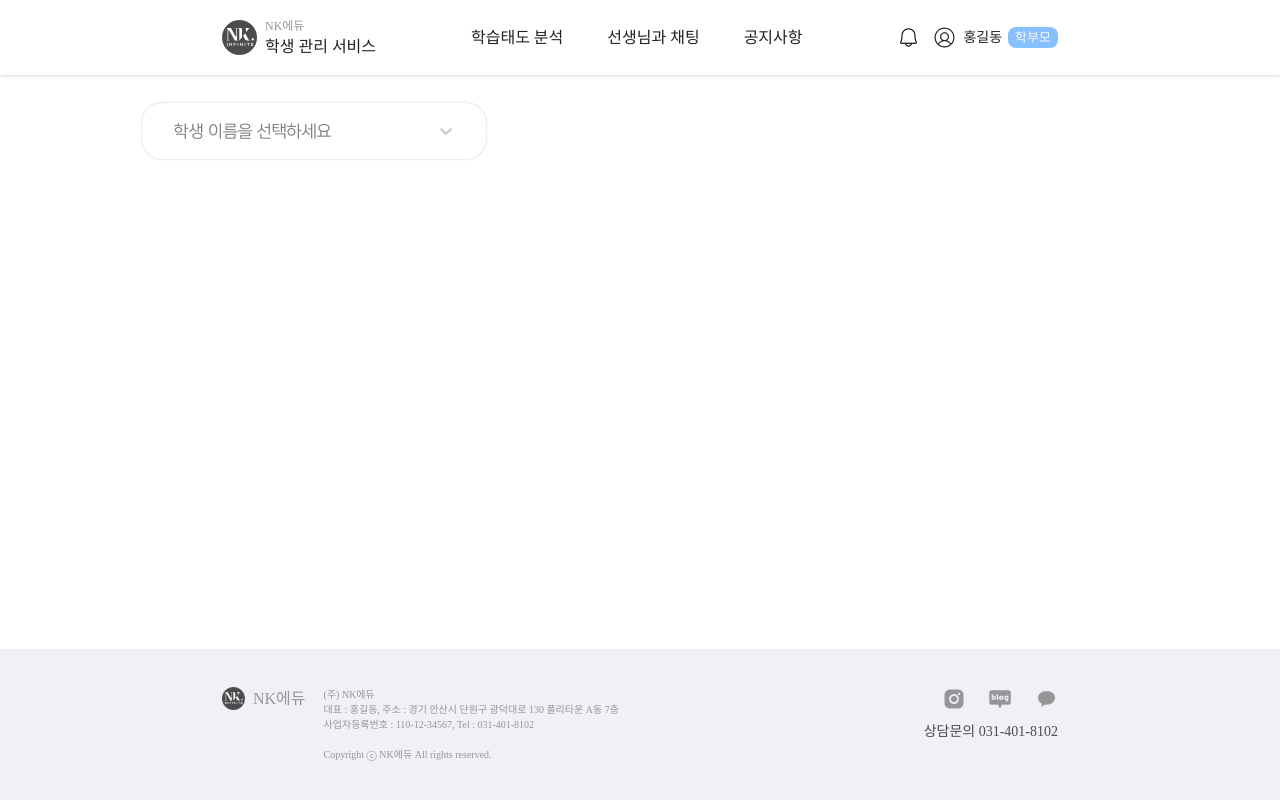
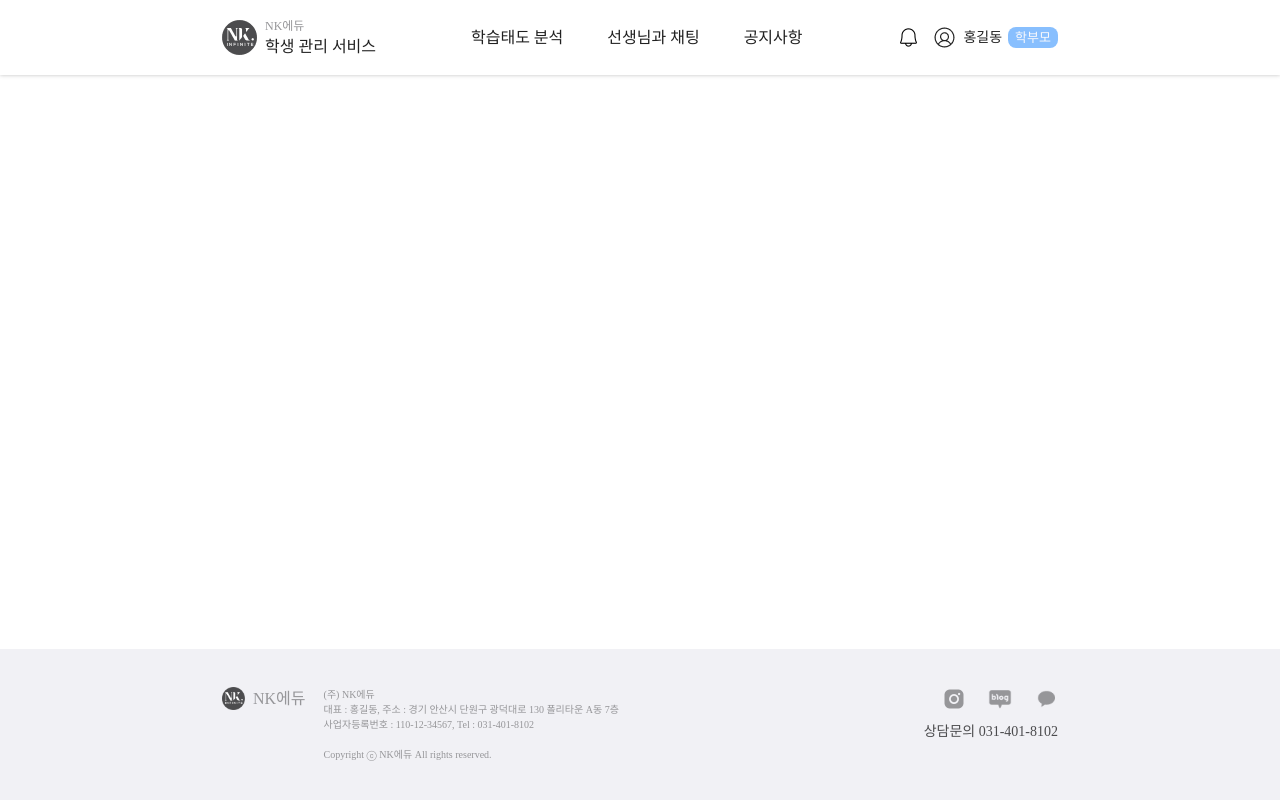
Before and after one commit to Dragonite-Lee/NK_develop_front, a React (Create React App) app: page /parent in a window 1280 px wide. Built offline with nearby package versions, Linux system fonts and the light colour scheme; a web font is replaced by a local one.

Commit message:
공지사항 완료, 학습태도 분석 진행 중

```diff
--- a/src/components/parent/behaving/Behaving.js
+++ b/src/components/parent/behaving/Behaving.js
@@ -118,9 +118,6 @@ const Behaving = () => {
 				<div className="text-[14px] font-nanum_700"> {selectedStudent ? `${selectedStudent.label} 학생의 주간 출석률 및 숙제 완료 현황입니다.`:''} </div>
       </div>
       <div className="mt-[20px] w-[1000px] h-full">
-        <div className="justify-end">
-
-        </div>
         <div className="mt-[86px] flex gap-[44px] h-[160px] w-[160px]">
           {weekdata.map((item, index) => (
             <Chart complete={item.complete} amount={item.amount} />
--- a/src/container/parent/ParMain.js
+++ b/src/container/parent/ParMain.js
@@ -23,7 +23,7 @@ const Main = () => {
     <div className="min-w-[280px]">
       <Header/>
       <main className='desktop:w-[996px] desktop:mx-auto tablet:w-auto tablet:mx-[40px] mobile:mx-[20px] pt-[28px] desktop:pb-[156px] tablet_change:pb-[48px] mobile:pb-[68px] mainHeight'>
-        <SelectStudent />
+
         <div className='desktop:flex tablet:flex-row mobile:flex-col desktop:items-center desktop:gap-[24px]'>
 
           <div className="flex flex-col gap-[24px]">
```
